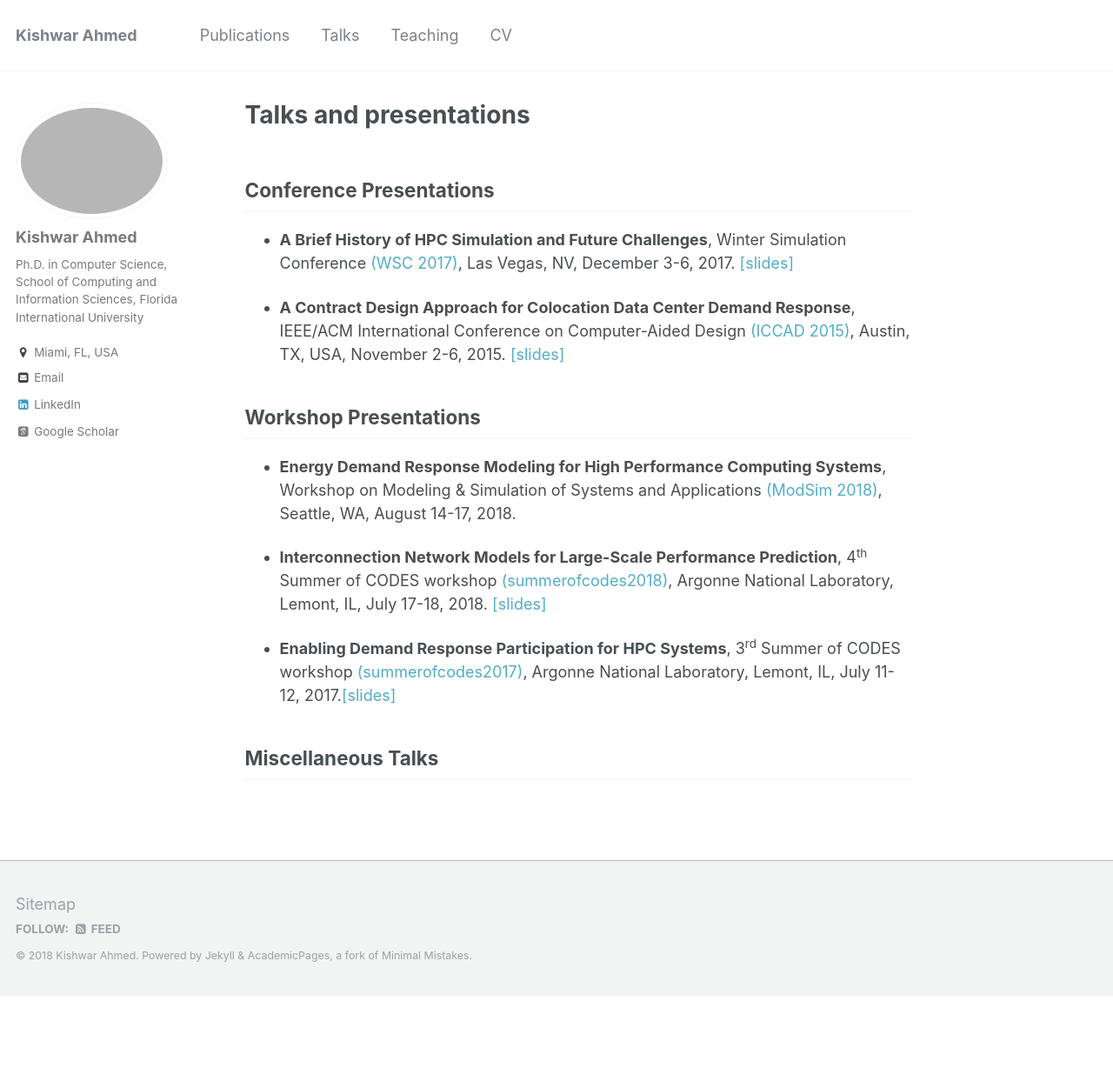
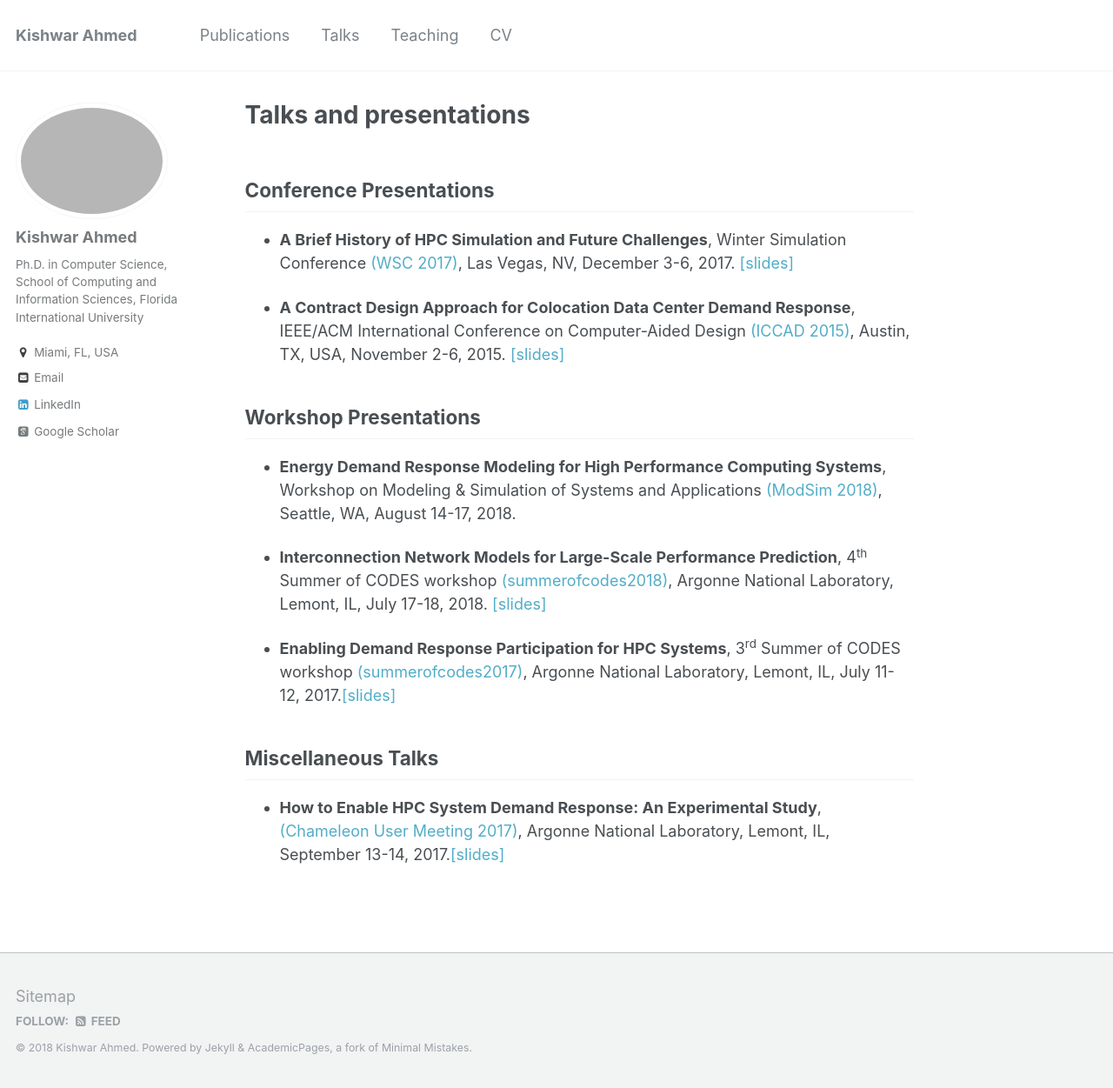
Before and after one commit to kishwarbd/kishwarbd.github.io, a Jekyll site: the page built from _pages/talks.md, in a window 1280 px wide and 1251 px high. Shown: the whole window at 87% size. Built offline with Jekyll 4.4.1, drawn with Linux system fonts in a browser that asks for light colours; some web fonts are replaced.

Commit message:
more updates.

```diff
--- a/_pages/talks.md
+++ b/_pages/talks.md
@@ -18,3 +18,5 @@ author_profile: true
 * **Enabling Demand Response Participation for HPC Systems**, 3<sup>rd</sup> Summer of CODES workshop [(summerofcodes2017)]((https://press3.mcs.anl.gov/summerofcodes2017/)), Argonne National Laboratory, Lemont, IL, July 11-12, 2017.[[slides]](https://kishwarbd.github.io/files/slides/codes17.pdf)
 
 ## Miscellaneous Talks
+
+* **How to Enable HPC System Demand Response: An Experimental Study**, [(Chameleon User Meeting 2017)](https://press3.mcs.anl.gov/ccusers2017/), Argonne National Laboratory, Lemont, IL, September 13-14, 2017.[[slides]](https://kishwarbd.github.io/files/slides/chameleonusermeeting17.pdf)
```
Also changed, not shown: 2 other files.
